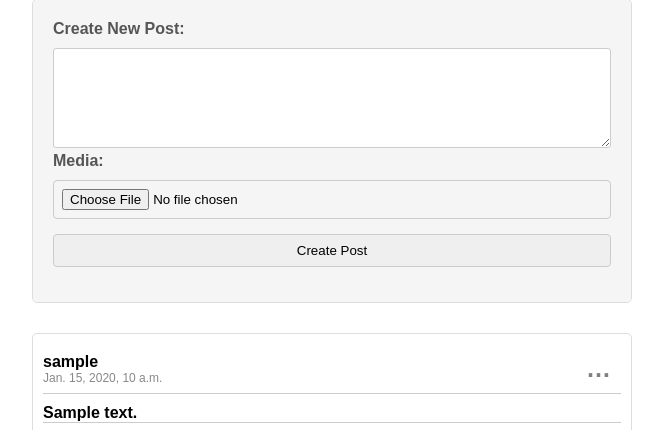
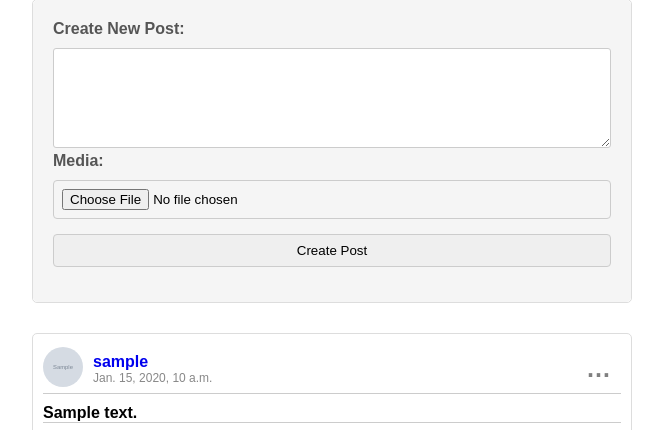
Before and after one commit to ntnanh1296/SeaWave, a Django app: a page that uses ui_service/templates/ui_service/user_profile.html in a window 1280 px wide. Shown: the part 671-1101 px from the top of the page, without its empty margins (308-971 px from the left). Run offline with Django 4.2, Linux system fonts and the light colour scheme; a user stored in the database is signed in; tables that the repository leaves empty hold one stand-in row (values such as "Sample post"); grey boxes marked "Sample" are stand-in pictures.

Commit message:
Improve-user-proflie-page

```diff
--- a/ui_service/templates/ui_service/user_profile.html
+++ b/ui_service/templates/ui_service/user_profile.html
@@ -19,26 +19,6 @@
             <div class="user-joined">Joined: {{ user.created_at }}</div>
             <div class="user-followers">Followers: {{ follower_count }}</div>
             <div class="user-bio">Bio: {{ user.bio }}</div>
-
-            <!-- {% if user == request.user %}
-                <div class="update-profile-container">
-                    <h3>Update Profile</h3>
-                    <form method="post" enctype="multipart/form-data">
-                        {% csrf_token %}
-                        {{ update_profile_form.as_p }}
-                        <input type="submit" value="Update Profile">
-                    </form>
-                    <script>
-                        document.getElementById("id_avatar").addEventListener("click", function() {
-                            document.getElementById("id_avatar").click();
-                        });
-
-                        document.getElementById("id_cover_photo").addEventListener("click", function() {
-                            document.getElementById("id_cover_photo").click();
-                        });
-                    </script>
-                </div>
-            {% endif %} -->
         </div>
     </div>
     {% if user != request.user %}
@@ -56,7 +36,7 @@
     {% endif %}
 
     <div class="container">
-        {% if user == request.user %}
+        {% if user.is_authenticated %}
         <div class="post-creation-container">
             <form class="create-post-form" method="post" action="{% url 'create-post' %}" enctype="multipart/form-data">
                 {% csrf_token %}
@@ -77,10 +57,16 @@
         {% for post in posts %}
             <div class="post-container">
                 <div class="post-header">
+                        <a href="{% url 'user-profile' post.author.username %}">
+                            <img class="post-avatar" src="{{ user.avatar.url }}" alt="Author Avatar">
+                        </a>
                         <div>
+                            <a href="{% url 'user-profile' post.author.username %}" style="text-decoration: none;">
                                 <p class="post-author">{{ post.author }}</p>
+                            </a>
                             <p class="post-timestamp">{{ post.created_at }}</p>
                         </div>
+                    <hr>
                     {% if user.is_authenticated and post.author == user %}
                         <div class="post-actions-dropdown">
                             <button class="post-actions-btn">&#x2026;</button>
@@ -100,6 +86,7 @@
                         {% endif %}
                     </a>
                 </div>
+                <hr>
                 <div class="count-container">
                     <p class="post-like-count">Likes: <span id="like-count-{{ post.pk }}">{{ post.like_count }}</span></p>
                     <p class="post-comment-count">Comments: <span id="comment-count-{{ post.pk }}">{{ post.comment_count }}</span></p>
@@ -111,8 +98,19 @@
                     <button class="comment-button" data-post-id="{{ post.pk }}">Comment</button>
                     <button class="share-button" data-post-id="{{ post.pk }}">Share</button>
                 </div>
+                <div class="comment-section" id="comment-section-{{ post.pk }}">
+                    <!-- Comments will be displayed here -->
+                </div>
+
+                <div class="create-comment-section" id="create-comment-section-{{ post.pk }}" style="display: none;">
+                    <img class="comment-avatar" src="{{ user.avatar_url }}" alt="User Avatar">
+                    <textarea id="create-comment-text-{{ post.pk }}" placeholder="Add your comment..." name="text" required></textarea>
+                    <button class="create-comment-class" data-post-id="{{ post.pk }}" style="width: 20%;">Comment</button>
+                </div>
             </div>
         {% endfor %}
+    </div>
+
     </div>
     <script>
         const csrfToken = "{{ csrf_token }}";
```
Lines whose indentation alone changed are shown as unchanged.
